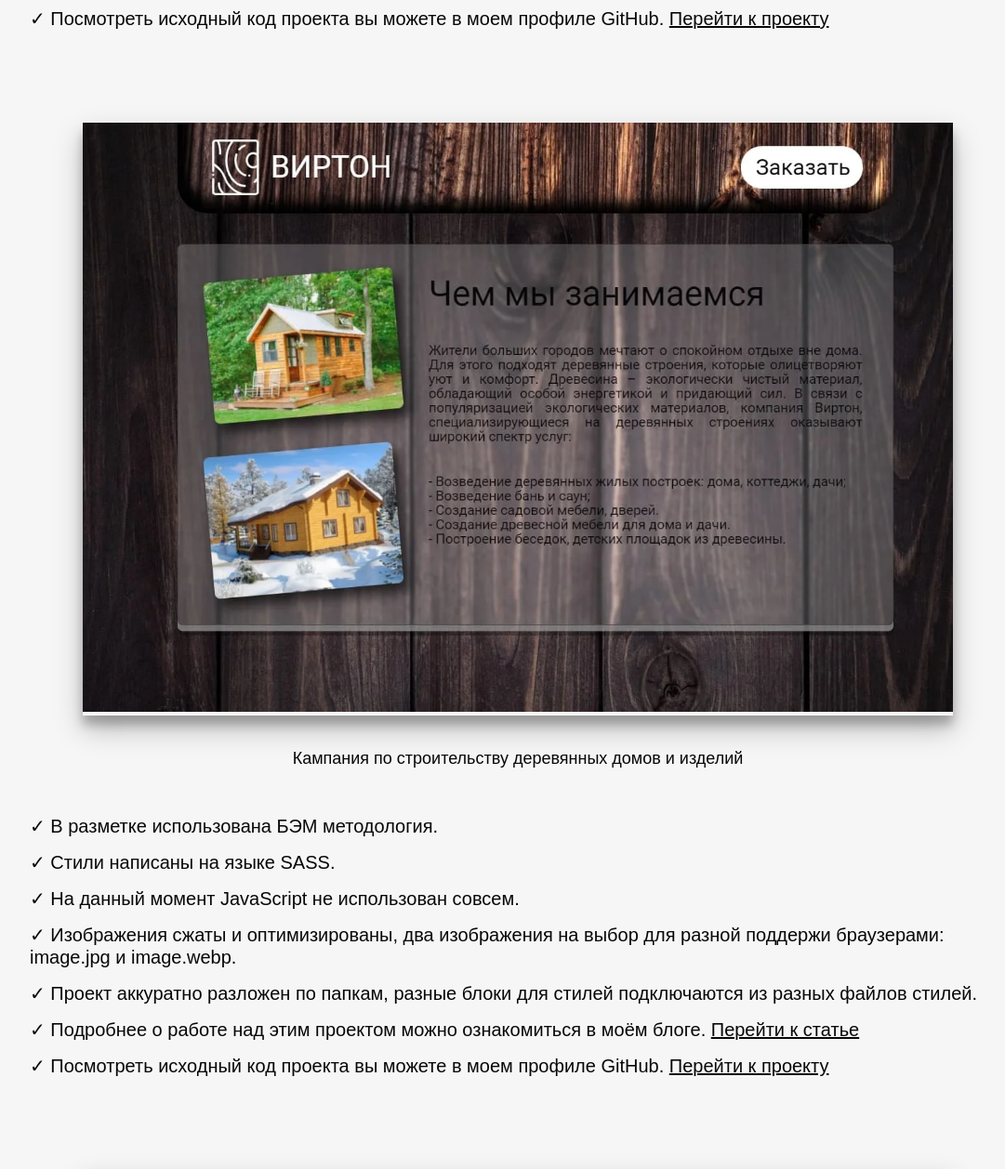
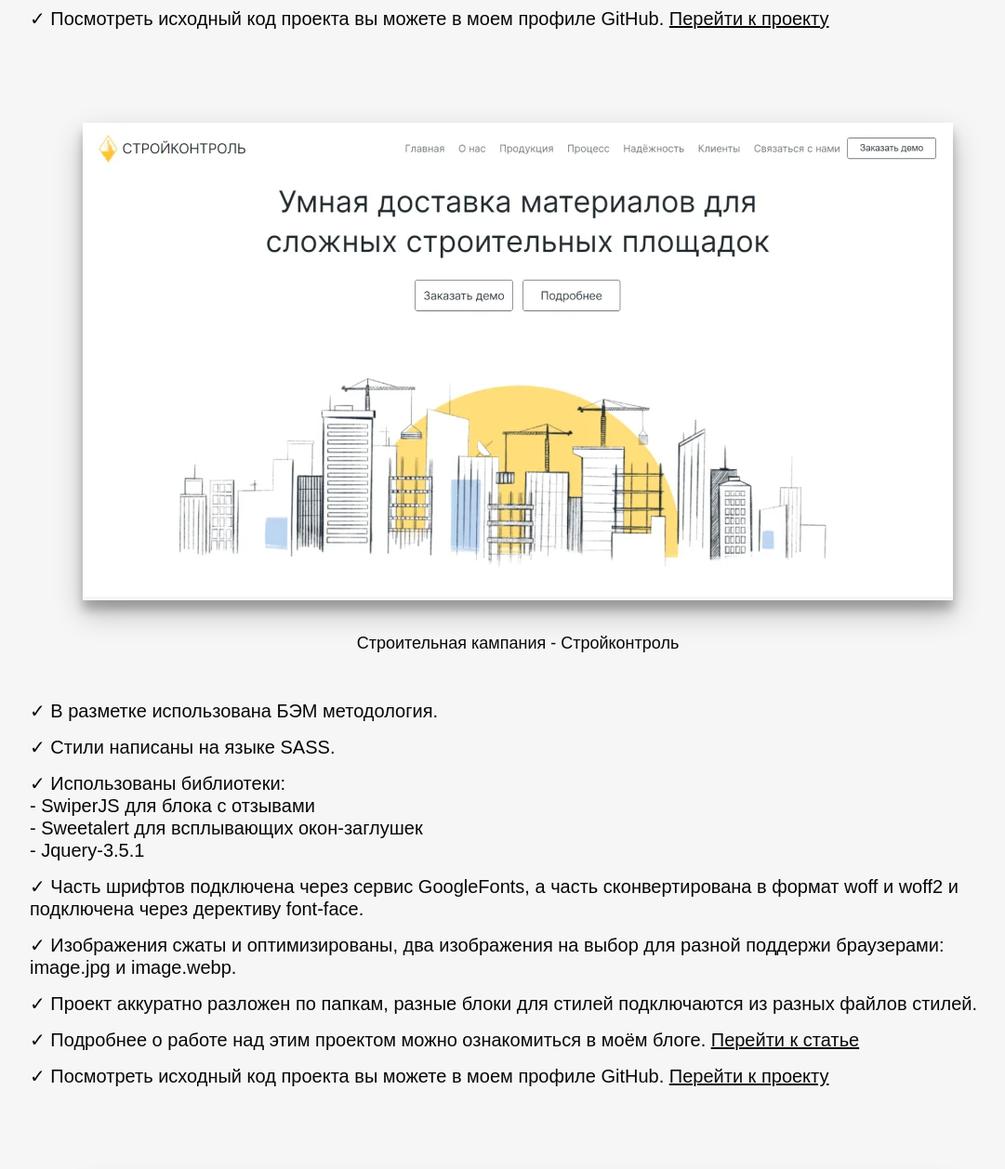
Before and after one commit to GitStudentSem/purnemtsev, a plain HTML site: page index.html in a window 1280 px wide. Shown: the part 3380-4638 px from the top of the page at 93% size, without its empty margins (83-1164 px from the left). Drawn offline with nearby package versions, Linux system fonts and the light colour scheme.

Commit message:
deleted unnecessary files

```diff
--- a/index.html
+++ b/index.html
@@ -258,77 +258,6 @@
                 <a
                   class="portfolio__point-link"
                   href="https://github.com/GitStudentSem/VIP-santeh.git"
-                  target="_blank"
-                  >Перейти к проекту</a
-                >
-              </li>
-            </ul>
-          </div>
-          <!-- /.portfolio__card -->
-        </div>
-        <!-- /.portfolio__wrapper -->
-        <div class="portfolio__wrapper">
-          <div class="portfolio__card">
-            <a
-              href="https://portfolio.semen-purnemcev.ru/Virton/"
-              target="_blank"
-              ><div class="portfolio__img">
-                <picture>
-                  <source
-                    class="portfolio__image"
-                    srcset="img/portfolio/Virton.webp"
-                    type="image/webp"
-                  />
-                  <img
-                    class="portfolio__image"
-                    src="img/portfolio/Virton.jpg"
-                    alt="Кампания по строительству деревянных домов и изделий"
-                    title="Кампания по строительству деревянных домов и изделий"
-                  />
-                </picture></div
-            ></a>
-            <!-- /.portfolio__img -->
-            <a
-              href="https://portfolio.semen-purnemcev.ru/Virton/"
-              class="portfolio__text"
-              target="_blank"
-            >
-              Кампания по строительству деревянных домов и изделий
-            </a>
-
-            <ul class="portfolio__point">
-              <li class="portfolio__point-text">
-                В разметке использована БЭМ методология.
-              </li>
-              <li class="portfolio__point-text">
-                Стили написаны на языке SASS.
-              </li>
-              <li class="portfolio__point-text">
-                На данный момент JavaScript не использован совсем.
-              </li>
-              <li class="portfolio__point-text">
-                Изображения сжаты и оптимизированы, два изображения на выбор для
-                разной поддержи браузерами: image.jpg и image.webp.
-              </li>
-              <li class="portfolio__point-text">
-                Проект аккуратно разложен по папкам, разные блоки для стилей
-                подключаются из разных файлов стилей.
-              </li>
-              <li class="portfolio__point-text">
-                Подробнее о работе над этим проектом можно ознакомиться в моём
-                блоге.
-                <a
-                  class="portfolio__point-link"
-                  href="https://vk.com/@-190807184-pervyi-boevoi-proekt"
-                  target="_blank"
-                  >Перейти к статье</a
-                >
-              </li>
-              <li class="portfolio__point-text">
-                Посмотреть исходный код проекта вы можете в моем профиле GitHub.
-                <a
-                  class="portfolio__point-link"
-                  href="https://github.com/GitStudentSem/Virton.git"
                   target="_blank"
                   >Перейти к проекту</a
                 >
```
Also changed, not shown: img/skill/CSS-icon.svg (deleted), img/skill/Figma.svg (deleted), img/skill/HTML-icon.svg (deleted), img/skill/VSCode-Icon.svg (deleted).
